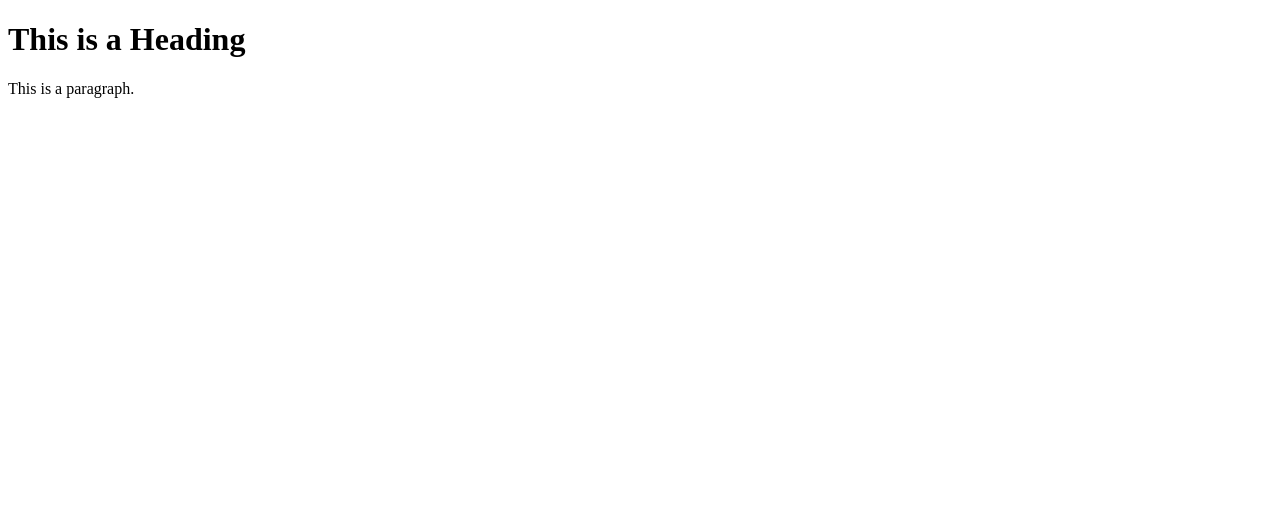
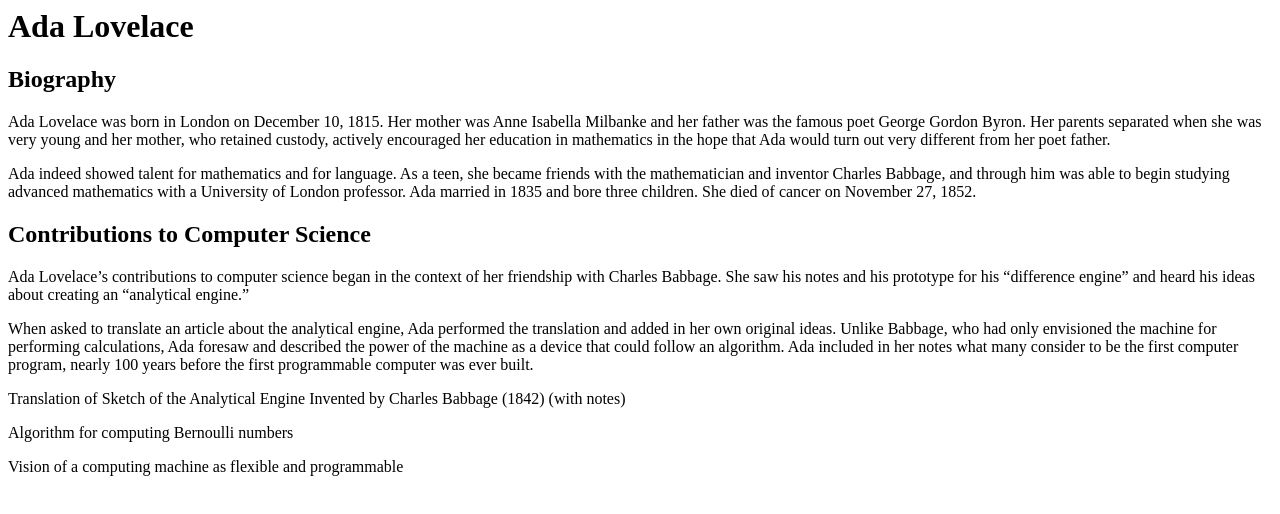
Before and after one commit to davin7430-hue/ada-example-website, a plain HTML site: page index.html in a window 1280 px wide. Drawn offline with Linux system fonts and the light colour scheme.

Commit message:
Update index.html

```diff
--- a/index.html
+++ b/index.html
@@ -1,10 +1,21 @@
-<!DOCTYPE html>
 <html>
-<head>
-<title>Page Title</title>
-</head>
 <body>
-  <h1>This is a Heading</h1>
-  <p>This is a paragraph.</p>
+
+<h1>Ada Lovelace</h1>
+
+<h2>Biography</h2>
+<p>Ada Lovelace was born in London on December 10, 1815. Her mother was Anne Isabella Milbanke and her father was the famous poet George Gordon Byron. Her parents separated when she was very young and her mother, who retained custody, actively encouraged her education in mathematics in the hope that Ada would turn out very different from her poet father.</p>
+
+<p>Ada indeed showed talent for mathematics and for language. As a teen, she became friends with the mathematician and inventor Charles Babbage, and through him was able to begin studying advanced mathematics with a University of London professor. Ada married in 1835 and bore three children. She died of cancer on November 27, 1852.</p>
+
+<h2>Contributions to Computer Science</h2>
+<p>Ada Lovelace’s contributions to computer science began in the context of her friendship with Charles Babbage. She saw his notes and his prototype for his “difference engine” and heard his ideas about creating an “analytical engine.”</p>
+
+<p>When asked to translate an article about the analytical engine, Ada performed the translation and added in her own original ideas. Unlike Babbage, who had only envisioned the machine for performing calculations, Ada foresaw and described the power of the machine as a device that could follow an algorithm. Ada included in her notes what many consider to be the first computer program, nearly 100 years before the first programmable computer was ever built.</p>
+
+<p>Translation of Sketch of the Analytical Engine Invented by Charles Babbage (1842) (with notes)</p>
+<p>Algorithm for computing Bernoulli numbers</p>
+<p>Vision of a computing machine as flexible and programmable</p>
+
 </body>
 </html>
```
